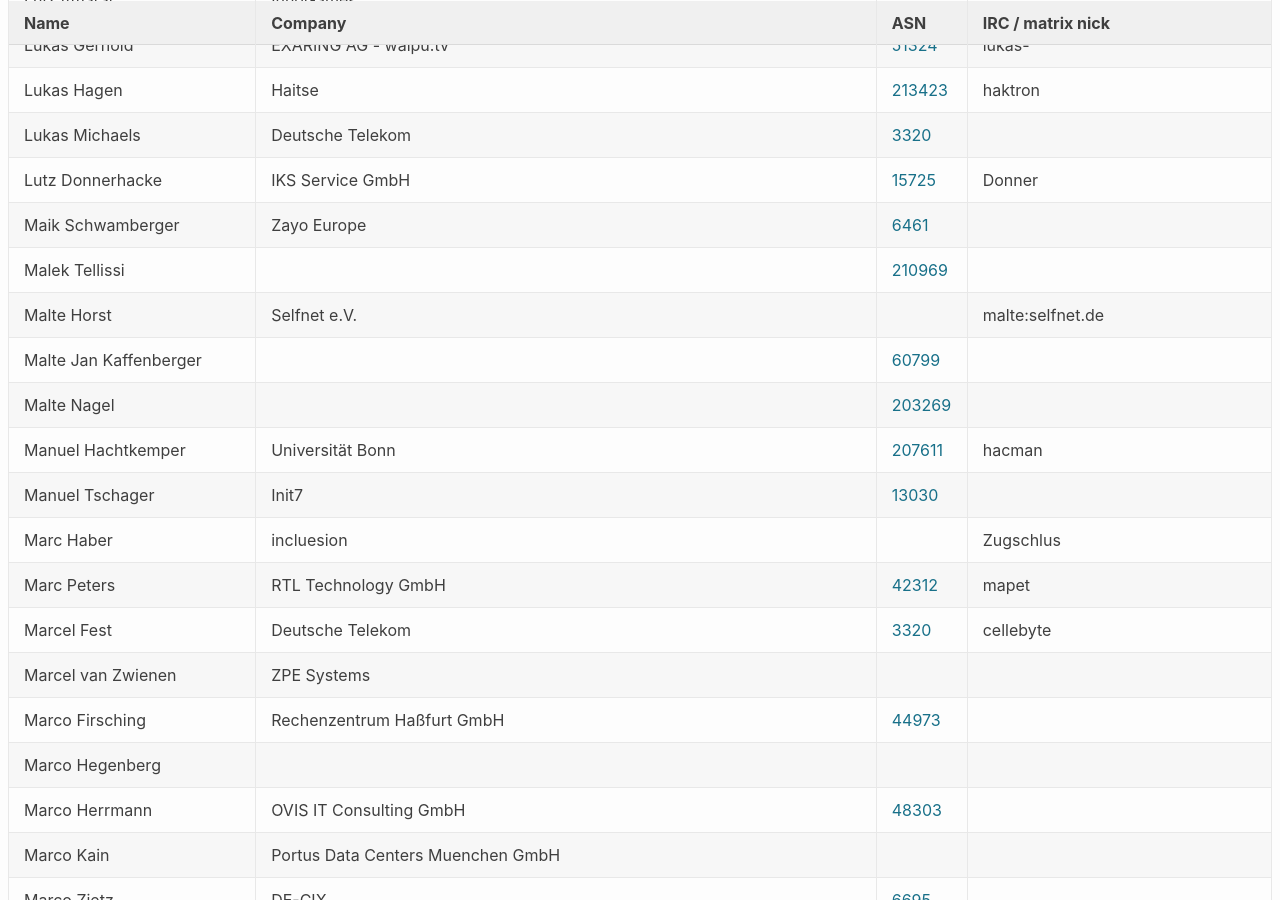
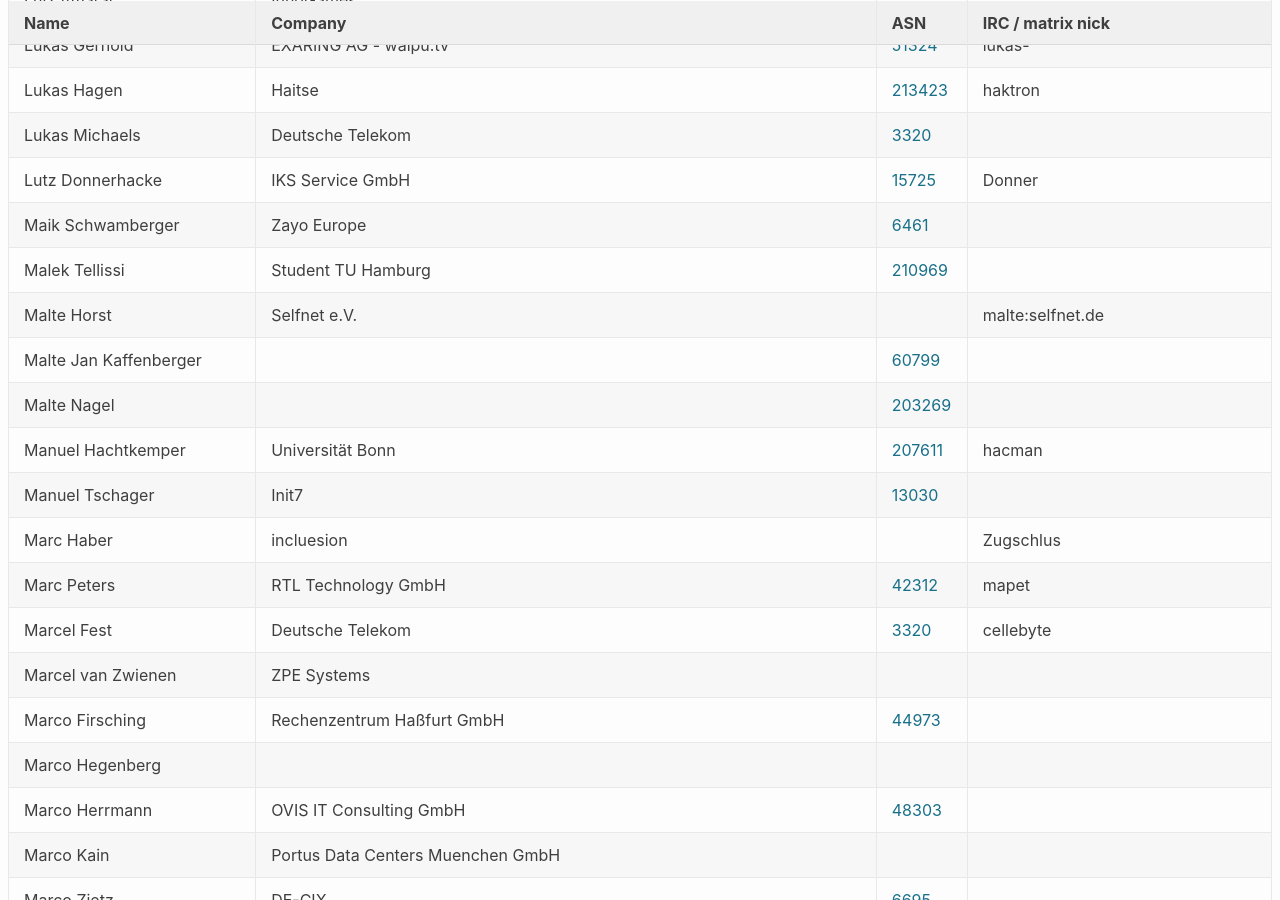
Before and after one commit to denog/pretix-attendeelist, a Jekyll site: the page built from denog17/index.markdown, in a window 1280 px wide and 900 px high, scrolled down 10459 px. Built offline with Jekyll 4.4.1, drawn with Linux system fonts in a browser that asks for light colours.

Commit message:
Latest data: Thu Sep 25 11:48:02 UTC 2025

```diff
--- a/_data/attendees_denog17_onsite.json
+++ b/_data/attendees_denog17_onsite.json
@@ -1405,7 +1405,7 @@
   },
   {
     "name": "Malek Tellissi",
-    "company": null,
+    "company": "Student TU Hamburg",
     "irc": null,
     "asn": "210969"
   },
```
